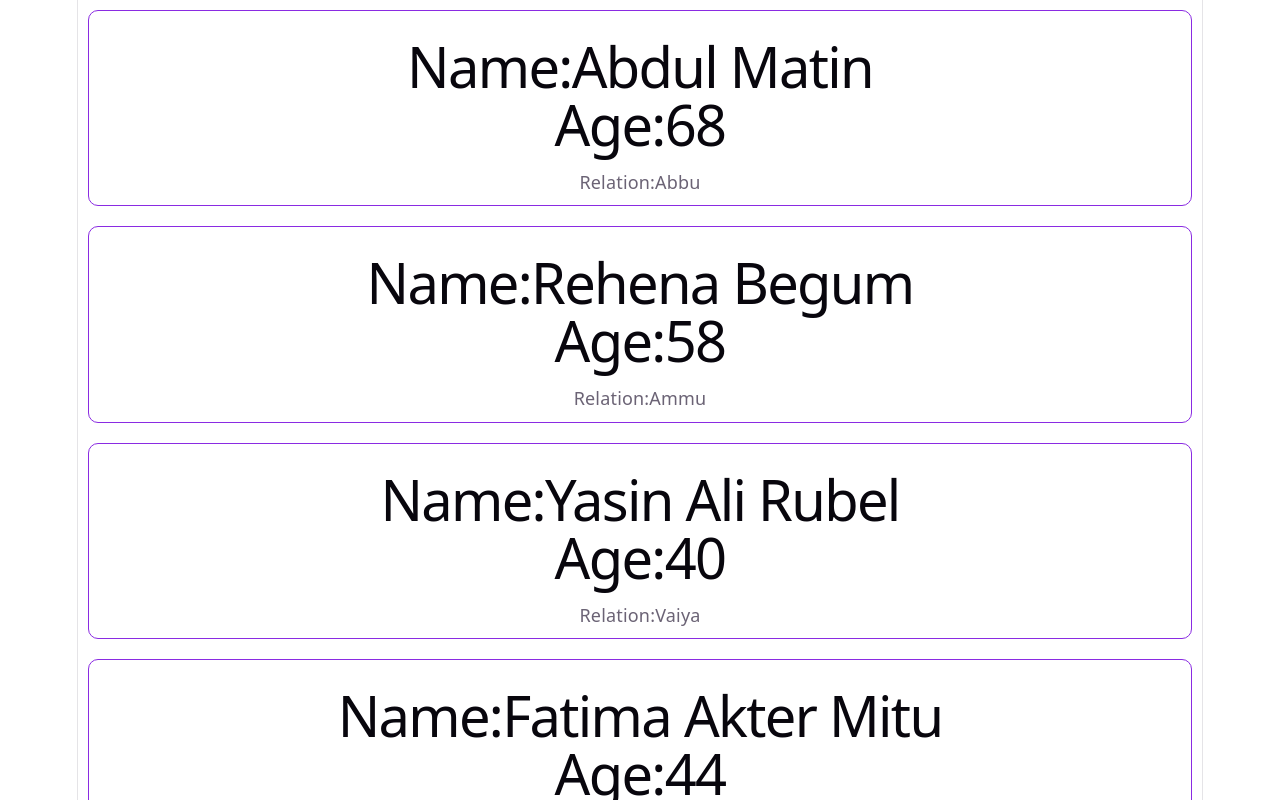
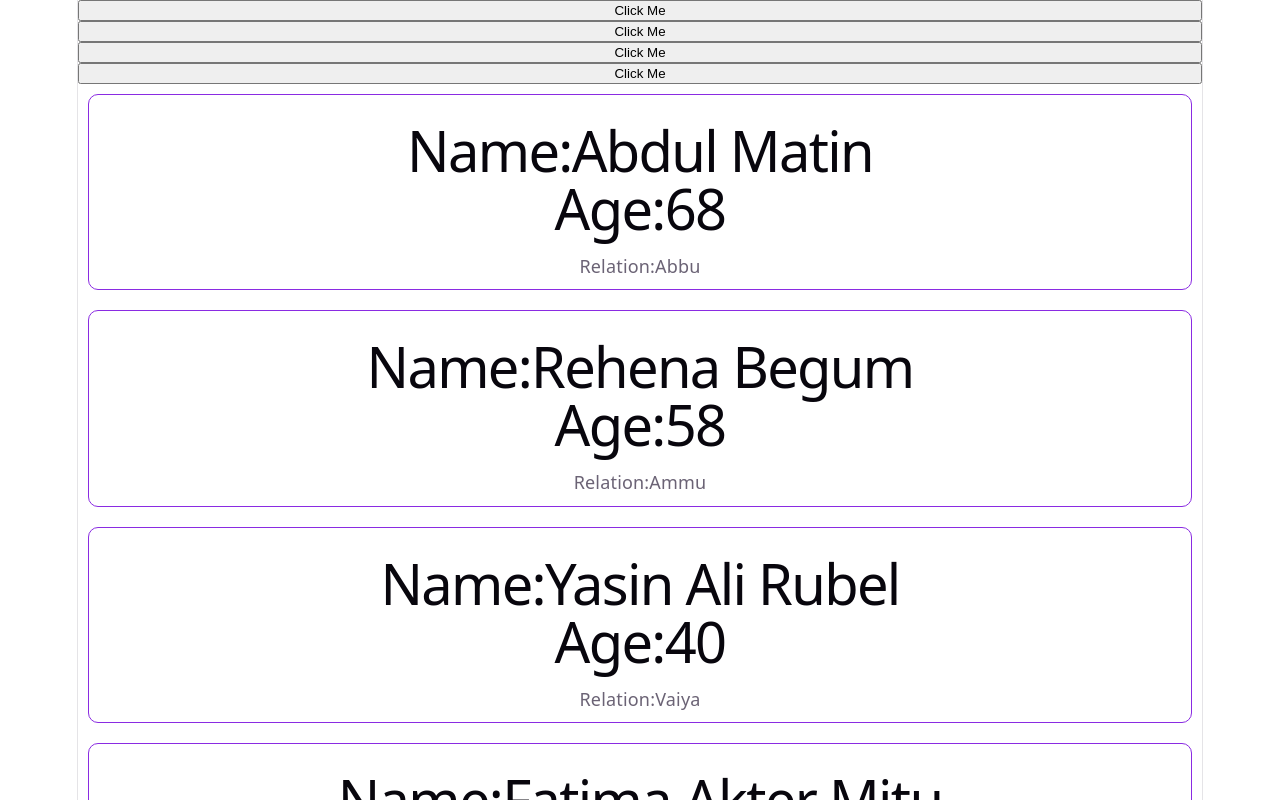
Before and after one commit to Mishu78/react-concepts, a React (Vite) app: page / in a window 1280 px wide. Shown: the top 800 px of the page. Built offline with nearby package versions, Linux system fonts and the light colour scheme.

Commit message:
buttons added and alert message shown

```diff
--- a/src/App.jsx
+++ b/src/App.jsx
@@ -3,6 +3,7 @@
 import './App.css'
 import Todo from './Todo'
 import Family from './Family'
+//import ClickButton from './ClickButton'
 function App() {
   const families=[
     {name:"Abdul Matin",age:68,relation:"Abbu"},
@@ -11,8 +12,26 @@ function App() {
     {name:"Fatima Akter Mitu",age:44,relation:"Apu"},
   ];
 
+  function handleClick(){
+          alert("I am clicked");
+      }
+      const handleClick3=()=>{
+        alert("click 3");
+      }
+      const handleAdd=(num)=>{
+        const newNum=num+5;
+        alert(newNum);
+      }
+
   return (
     <>
+
+ <button onClick={handleClick}>Click Me</button>
+ <button onClick={function handleClick(){alert('click2')}}>Click Me</button>
+ <button onClick={handleClick3}>Click Me</button>
+ <button onClick={()=>handleAdd(5)}>Click Me</button>
+
+
     {
       families.map(family=><Family family={family}></Family>)
     }
--- /dev/null
+++ b/src/ClickButton.jsx
@@ -0,0 +1,11 @@
+// export default function ClickButton(){
+//     function handleClick(){
+//         alert("I am clicked");
+//     }
+//     return (
+
+//      <div>
+//         <button onClick={handleClick}></button>
+//      </div>
+//     )
+// }
```
